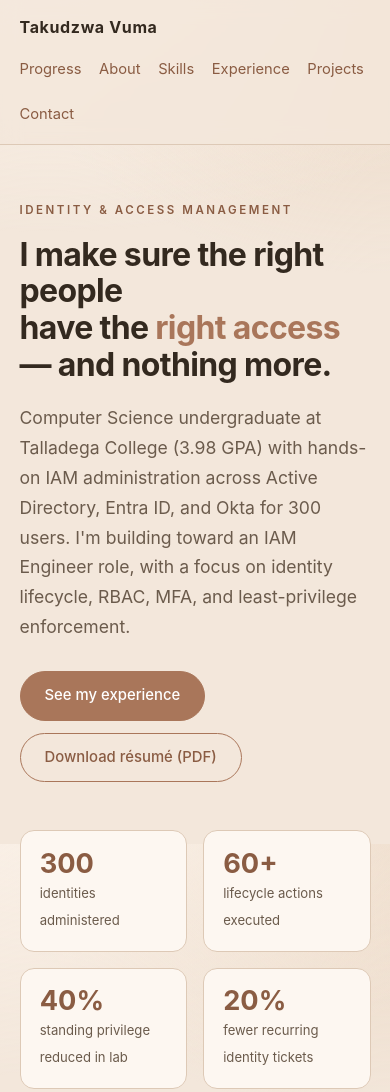
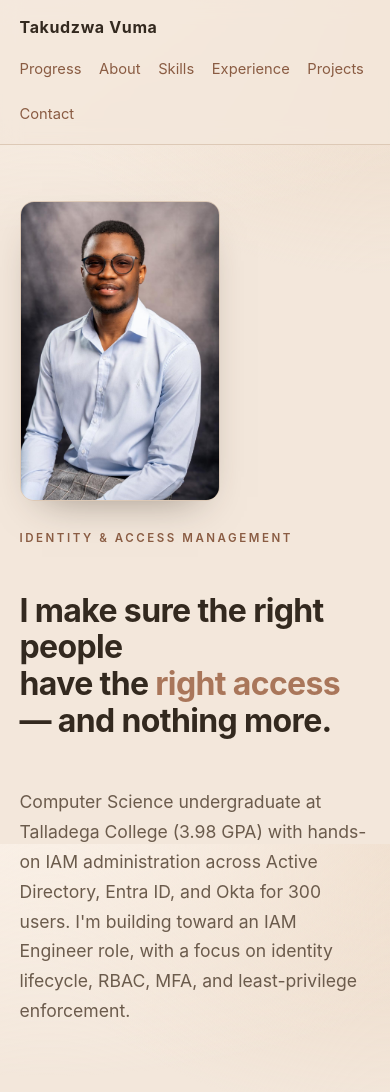
Before and after one commit to Takuvuma/web-portfolio, a plain HTML site: page index.html in a window 390 px wide. Shown: the top 1092 px of the page. Drawn offline with Linux system fonts and the light colour scheme.

Commit message:
Add profile photo to hero
Portrait sits beside the headline on desktop, above it on mobile.
Natural 2:3 ratio so the headshot is never cropped.

Co-Authored-By: Claude Opus 5 <noreply@anthropic.com>

```diff
--- a/index.html
+++ b/index.html
@@ -24,6 +24,8 @@
 <main id="top">
 
   <section class="hero">
+    <img class="portrait" src="assets/profile.jpg"
+         alt="Portrait of Takudzwa Vuma" width="1066" height="1600" loading="eager" decoding="async" />
     <p class="eyebrow">Identity &amp; Access Management</p>
     <h1>I make sure the right people<br />have the <span>right access</span> — and nothing more.</h1>
     <p class="lede">
--- a/styles.css
+++ b/styles.css
@@ -60,7 +60,31 @@ p { margin: 0 0 1rem; }
 .lede { font-size: 1.1rem; color: var(--ink-soft); max-width: 42rem; }
 
 /* ---------- hero ---------- */
-.hero { padding-top: 5.5rem; border-bottom: 1px solid var(--line); }
+.hero {
+  padding-top: 5.5rem; border-bottom: 1px solid var(--line);
+  display: grid; gap: 2.5rem; align-items: start;
+  grid-template-columns: 1fr minmax(190px, 250px);
+  grid-template-areas:
+    "eyebrow portrait"
+    "title   portrait"
+    "lede    portrait"
+    "cta     portrait"
+    "stats   stats";
+}
+.hero .eyebrow { grid-area: eyebrow; }
+.hero h1 { grid-area: title; }
+.hero .lede { grid-area: lede; }
+.hero .cta-row { grid-area: cta; }
+.hero .stat-row { grid-area: stats; }
+.portrait {
+  grid-area: portrait;
+  width: 100%; height: auto; display: block;
+  border-radius: var(--radius);
+  border: 1px solid var(--line);
+  box-shadow: 0 18px 40px -22px rgba(51, 41, 31, .5);
+  object-fit: cover; aspect-ratio: 2 / 3;
+  background: var(--sand-deep);
+}
 .eyebrow {
   text-transform: uppercase; letter-spacing: .22em; font-size: .72rem;
   color: var(--clay-dark); font-weight: 600; margin-bottom: 1rem;
@@ -170,7 +194,13 @@ footer {
   .two-col { grid-template-columns: 1fr; }
   .skill-card.featured { grid-column: span 1; }
   section { padding: 3rem 0; }
-  .hero { padding-top: 3.5rem; }
+  .hero {
+    padding-top: 3.5rem;
+    grid-template-columns: 1fr;
+    grid-template-areas: "portrait" "eyebrow" "title" "lede" "cta" "stats";
+    gap: 1.75rem;
+  }
+  .portrait { max-width: 200px; }
 }
 
 @media (prefers-reduced-motion: reduce) {
```
Also changed, not shown: assets/profile.jpg (added), 1 other file.
